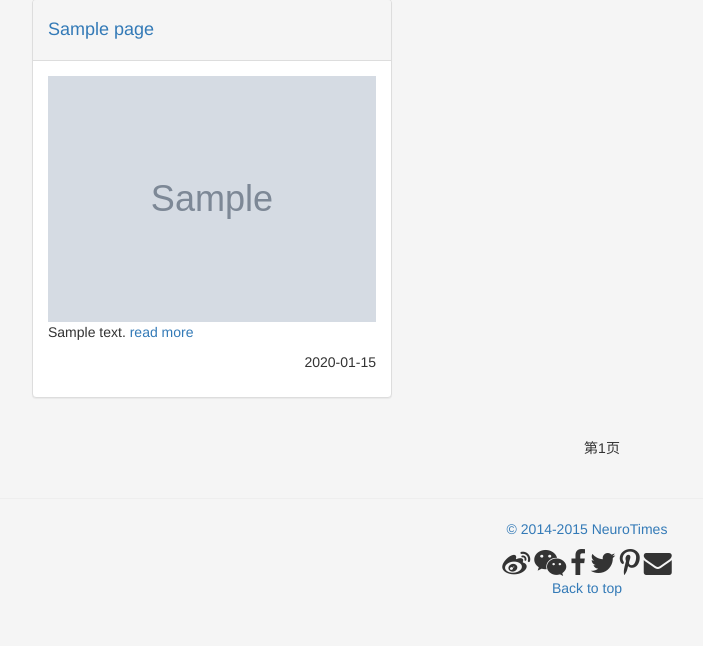
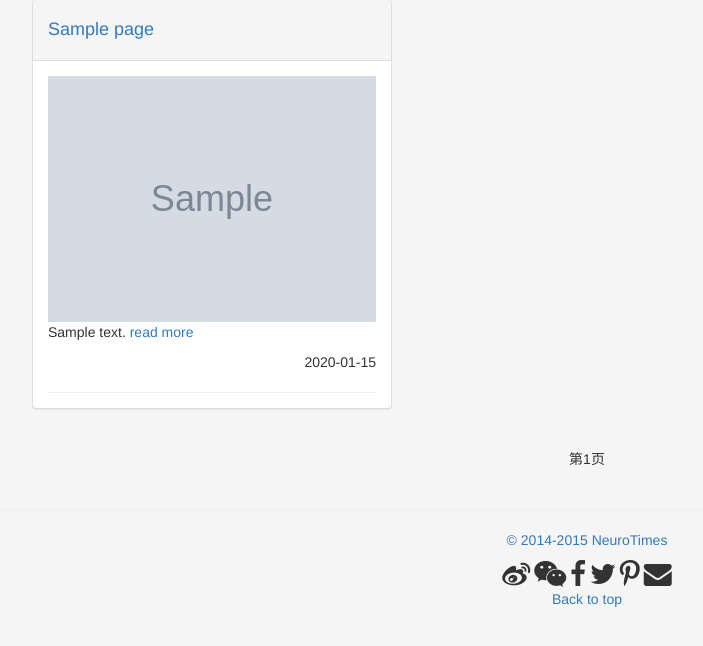
Before and after one commit to burun/Neurotimes, a Django app: page / in a window 1280 px wide. Shown: the part 71-717 px from the top of the page, without its empty margins (53-756 px from the left). Run offline with Django 3.2, Linux system fonts and the light colour scheme; tables that the repository leaves empty hold one stand-in row (values such as "Sample post"); grey boxes marked "Sample" are stand-in pictures; some libraries are stand-ins or nearby versions.

Commit message:
Revert the card template to 3 days ago

```diff
--- a/templates/neuro/card.html
+++ b/templates/neuro/card.html
@@ -28,8 +28,9 @@
 
     <!--main-->
       <div class="container">
-        <div class="row grid">
+        <div class="row grid js-masonry"   data-masonry-options='{ "itemSelector": ".grid-item", "columWidth": 200 }'>
         {% for card in cards %}
+
           <div class="col-md-4 col-sm-6 grid-item">
             <div class="panel panel-default">
                 <div class="panel-heading">
@@ -38,7 +39,7 @@
                 <div class="panel-body">
                   {% if card.photo %}
                     <div class="panel-photo">
-                      <a href="/page/{{ card.category.date_id }}/{{ card.id }}/"><img class="img-responsive center-block" src={{ card.photo.url }} alt=""></a>
+                      <a href="/page/{{ card.category.date_id }}/{{ card.id }}/"><img class="img-responsive" src={{ card.photo.url }} alt=""></a>
                     </div><!--/panel-photo-->
                   {% endif %}
                   <div class="panel-text">
@@ -54,14 +55,16 @@
                     {{ card.category.date_id }}
                     </p>
                   </div><!--/panel-date-->
-
+                  <hr>
             </div><!--/panel-body-->
           </div><!--/panel-default-->
           </div><!--/grid-item-->
 
         {% endfor %}
         </div><!--/grid-->
+      </div><!--/container-->
 
+      <div class="container-pagination">
                 <div class="text-center">
                   <div class="pagination">
                       {% if cards.has_previous %}
@@ -77,7 +80,6 @@
                       {% endif %}
                   </div>
               </div>
-
-      </div><!--/container-->
+      </div>
 
 {% endblock %}
```
Lines whose indentation alone changed are shown as unchanged.
